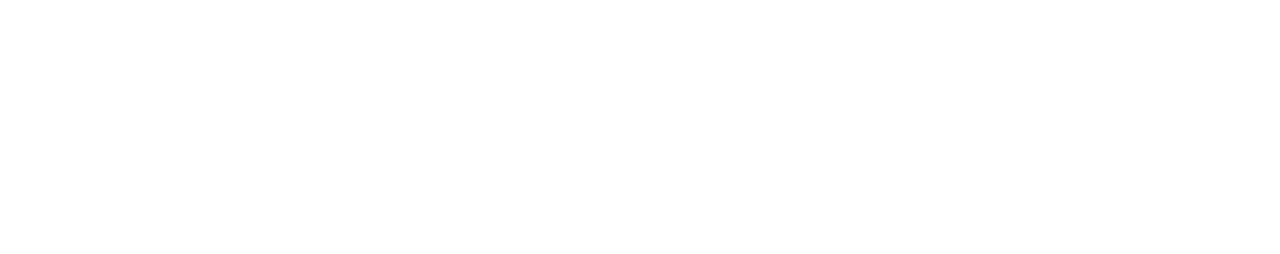
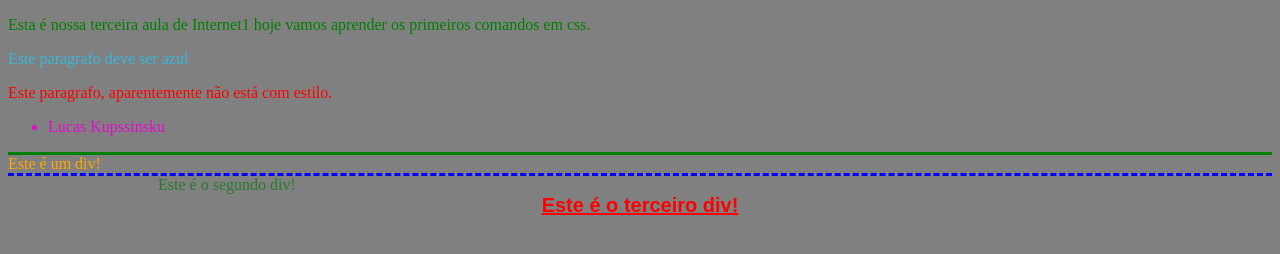
Before and after one commit to lucaskup/QI-Internet1, a plain HTML site: page aula3/index.html in a window 1280 px wide. Drawn offline with Linux system fonts and the light colour scheme.

Commit message:
Disponibilizados arquivos desenvolvidos na aula 3

```diff
--- /dev/null
+++ b/aula3/estilo.css
@@ -0,0 +1,50 @@
+/*
+Este seletor escolhe e muda a cor dos itens de lista
+*/
+li{
+	color:#e809d1;
+}
+/*
+Este seletor escolhe todos os elementos com a classe
+laranja
+*/
+.laranja{
+	color:orange;
+	/*Ajustes das bordas da classe*/
+	border-bottom: dashed 3px blue;
+	border-top: solid 3px green;
+}
+/*
+Este seletor escolhe todos os elementos com a classe
+azul
+*/
+
+.azul{
+	color:#277c2d;
+	/*Usando o margin left nós podemos
+	definir uma margem para os elementos*/
+	margin-left:150px;
+}
+/*
+Idem ao anterior
+*/
+.vermelho{
+	/*Esta propriedade serve para alinhar o texto*/
+	text-align:center;
+	color:red;
+	/*Aqui estamos sublinhando o texto*/
+	text-decoration:underline;
+	font-family: Arial;
+	font-size:20px;
+	font-weight:bold;
+}
+
+/*Altera a cor de fundo da página*/
+body{
+	background-color:gray;
+	/*background-image:url(matrix.jpg);
+	background-repeat-x:no-repeat;
+	background-repeat-y:no-repeat;*/
+
+
+}
--- a/aula3/index.html
+++ b/aula3/index.html
@@ -5,11 +5,47 @@
 	<head>
 		<meta charset="UTF-8">
 		<title>Aula de CSS</title>
-		<!--
-		<link rel="stylesheet" type="text/css" href="estilo.css">
-		-->
+		<style>
+			p {
+				color:red;
+			}
+		</style>
+
+
+		<link rel="stylesheet"
+		type="text/css" href="estilo.css">
+
 	</head>
 	<body>
+		<p style="color:green;">
+			Esta é nossa terceira aula de Internet1
+			hoje vamos aprender os primeiros comandos
+			em css.
+		</p>
+		<p style="color:#37b6d6;">
+			Este paragrafo deve ser azul
+		</p>
+
+		<p>
+			Este paragrafo, aparentemente não está
+			com estilo.
+		</p>
+		<ul>
+			<li>Lucas Kupssinsku</li>
+		</ul>
+		<!--Abaixo temos algumas divs
+		com classes específicas-->
+		<div class="laranja">
+			Este é um div!
+		</div>
+
+		<div class="azul">
+			Este é o segundo div!
+		</div>
+
+		<div class="vermelho">
+			Este é o terceiro div!
+		</div>
 	</body>
 </html>
 		<!--
```
Also changed, not shown: aula3/matrix.jpg (added).
